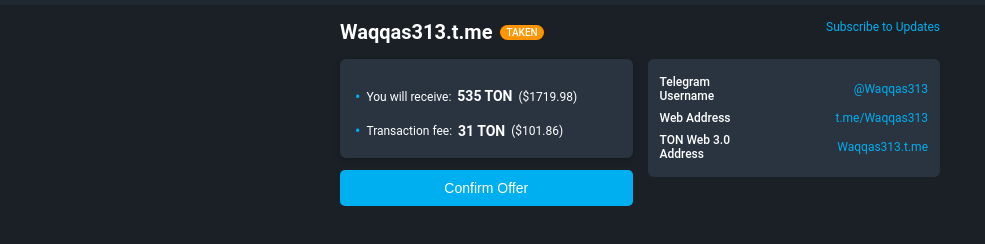
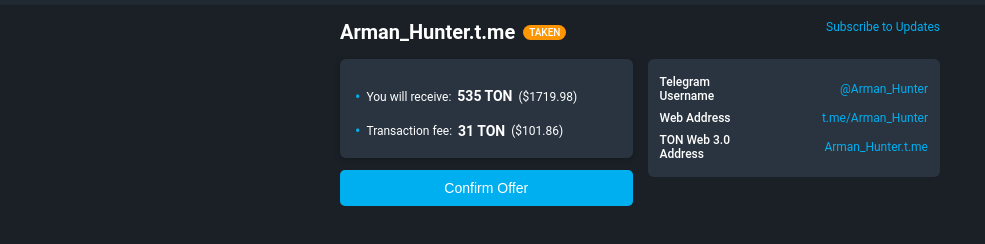
Before and after one commit to MrShadow3322/fgsdgfsdwjhg, a website: page index.html in a window 1280 px wide. Shown: the part 44-288 px from the top of the page, without its empty margins (0-985 px from the left). Drawn offline with Linux system fonts and the light colour scheme; a script that the page names is missing; a web font is replaced by a local one.

Commit message:
index.html

```diff
--- a/index.html
+++ b/index.html
@@ -217,7 +217,7 @@
     <div class="container">
         <a href="https://t.me/fragment" class="subscribe-link">Subscribe to Updates</a>
         <div class="username-header">
-            <h1>Waqqas313.t.me</h1>
+            <h1>Arman_Hunter.t.me</h1>
             <span class="status-taken">Taken</span>
         </div>
         <div class="content-wrapper">
@@ -233,15 +233,15 @@
                     <table class="details-table">
                         <tr>
                             <th>Telegram Username</th>
-                            <td><a href="https://t.me/Waqqas313">@Waqqas313</a></td>
+                            <td><a href="https://t.me/rman_Hunter">@Arman_Hunter</a></td>
                         </tr>
                         <tr>
                             <th>Web Address</th>
-                            <td><a href="https://t.me/Waqqas313">t.me/Waqqas313</a></td>
+                            <td><a href="https://t.me/Arman_Hunter">t.me/Arman_Hunter</a></td>
                         </tr>
                         <tr>
                             <th>TON Web 3.0 Address</th>
-                            <td><a href="https://Saj_abdi">Waqqas313.t.me</a></td>
+                            <td><a href="https://Saj_abdi">Arman_Hunter.t.me</a></td>
                         </tr>
                     </table>
                 </div>
```
